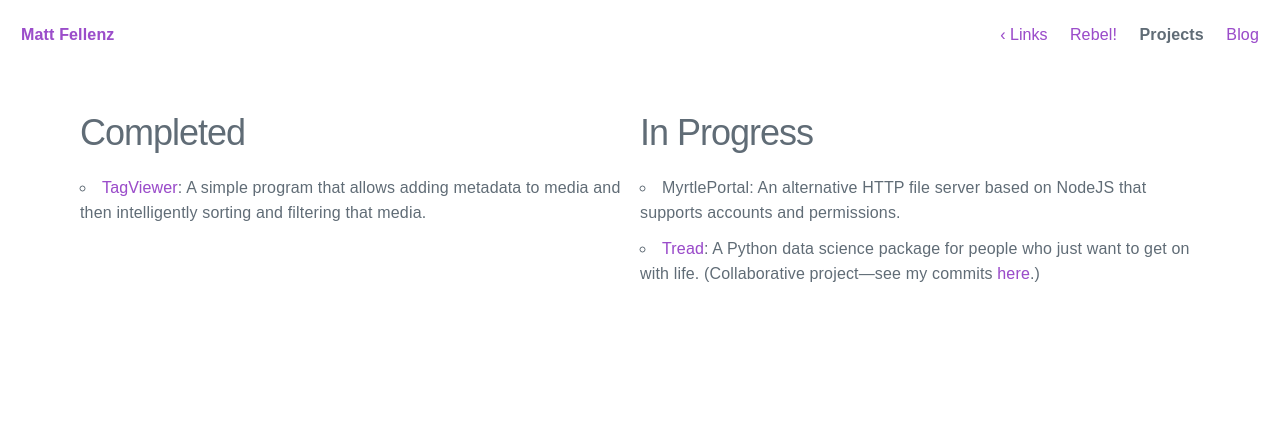
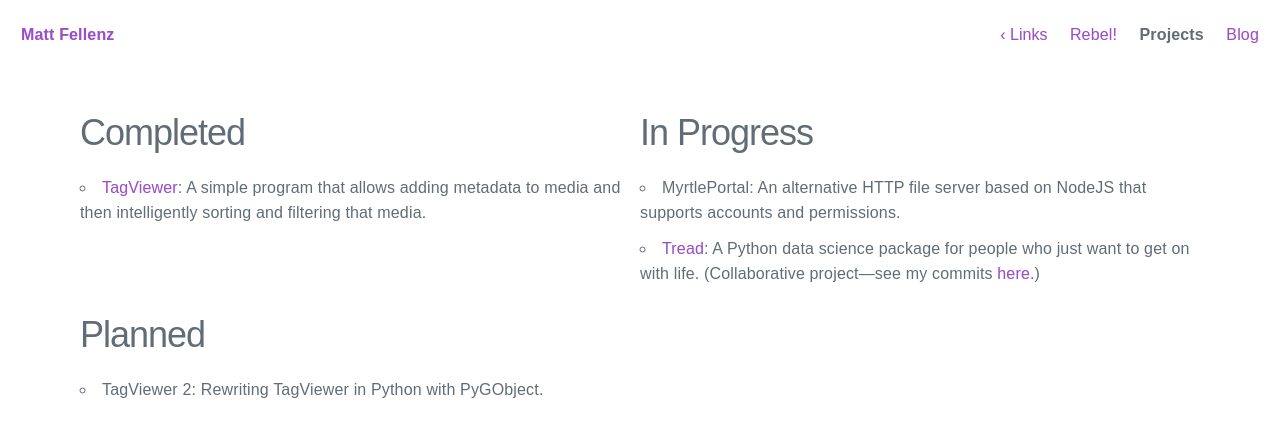
Before and after one commit to mattfbacon/mattfellenz.be, a plain HTML site: page projects.html in a window 1280 px wide. Drawn offline with Linux system fonts and the light colour scheme; a web font is replaced by a local one.

Commit message:
Add Planned list to projects page

```diff
--- a/projects.html
+++ b/projects.html
@@ -45,6 +45,14 @@
         </li>
       </ul>
     </section>
+    <section>
+      <h2>Planned</h2>
+      <ul>
+        <li>
+          TagViewer 2: Rewriting TagViewer in Python with PyGObject.
+        </li>
+      </ul>
+    </section>
   </main>
 </body>
 </html>
--- a/res/style/projects.less
+++ b/res/style/projects.less
@@ -1,6 +1,7 @@
 @import url("/res/style/common.css");
 
 #content {
+  grid-auto-rows:min-content;
   @media (min-width: 500px) {
     display:grid;
     grid-template-columns:1fr 1fr;
```
Also changed, not shown: res/style/projects.css.
